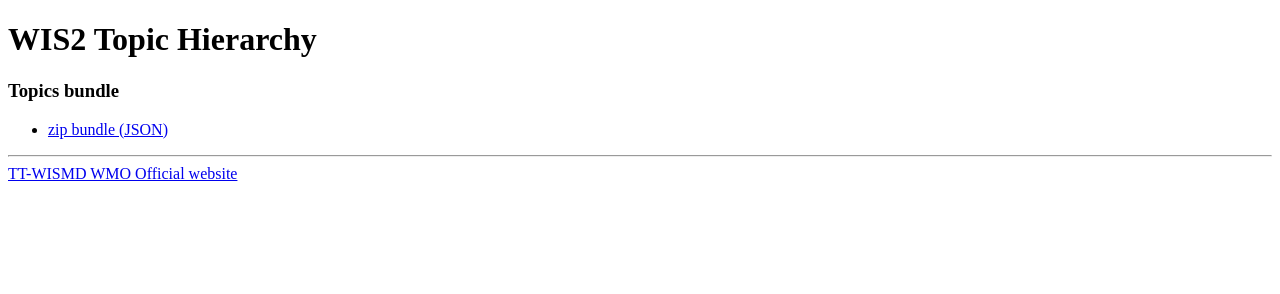
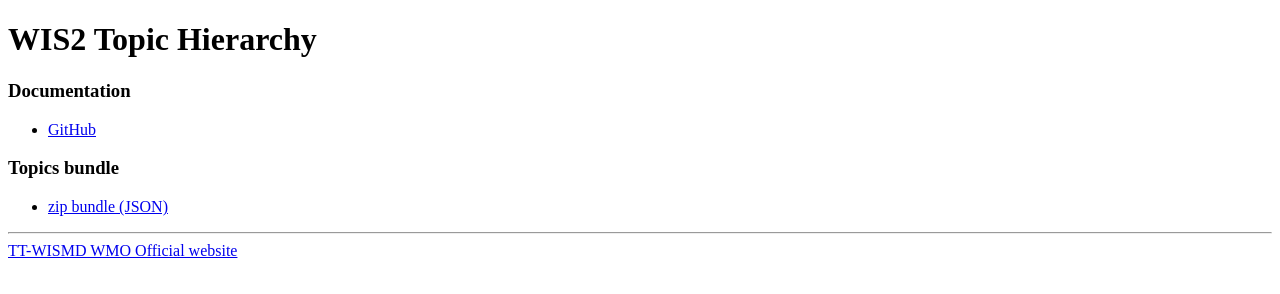
Before and after one commit to wmo-im/wis2-topic-hierarchy, a plain HTML site: page index.html in a window 1280 px wide. Drawn offline with Linux system fonts and the light colour scheme.

Commit message:
update index

```diff
--- a/index.html
+++ b/index.html
@@ -8,6 +8,12 @@
         <header>
             <h1>WIS2 Topic Hierarchy</h1>
         </header>
+        <section id="documentation">
+            <h3>Documentation</h3>
+            <ul>
+                <li><a href="https://github.com/wmo-im/wis2-topic-hierarchy">GitHub</a></li>
+            </ul>
+        </section>
         <section id="topics-bundle">
             <h3>Topics bundle</h3>
             <ul>
```
